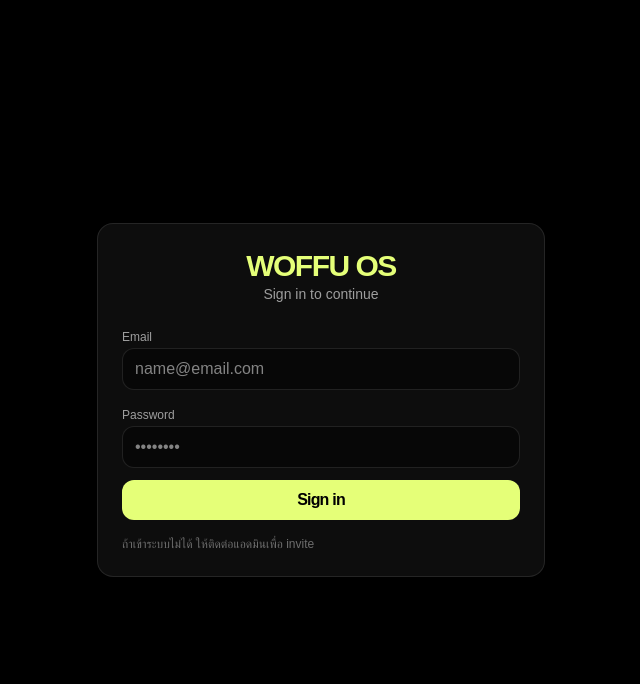
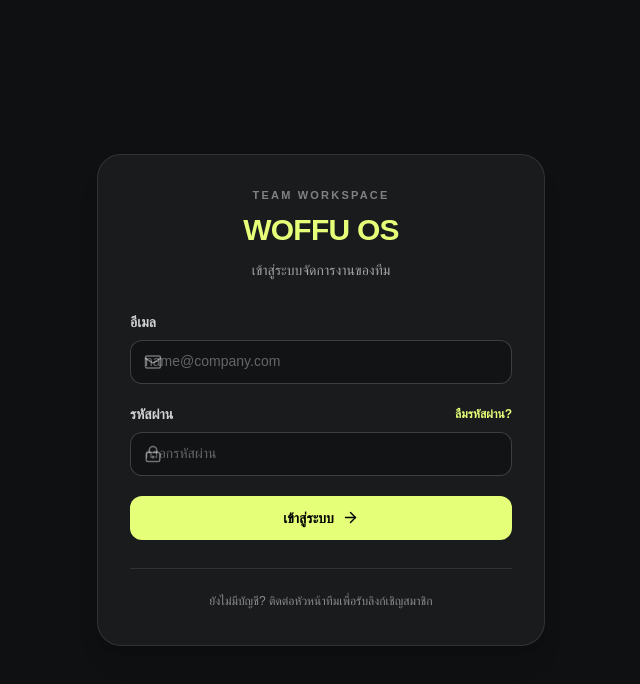
Before and after one commit to owenvader710/woffu, a Next.js app: page /login in a window 1280 px wide. Shown: the top 684 px of the page, without its empty margins (319-959 px from the left). Built offline with nearby package versions, Linux system fonts and the light colour scheme.

Commit message:
feat(auth): refresh Thai login UI and add forgot-password link

```diff
--- a/app/(auth)/login/page.tsx
+++ b/app/(auth)/login/page.tsx
@@ -1,8 +1,9 @@
-// app/login/page.tsx
 "use client";
 
-import { useState } from "react";
+import { useState, type FormEvent } from "react";
+import Link from "next/link";
 import { useRouter } from "next/navigation";
+import { LockKeyhole, Mail, ArrowRight } from "lucide-react";
 
 export default function LoginPage() {
   const router = useRouter();
@@ -11,8 +12,9 @@ export default function LoginPage() {
   const [loading, setLoading] = useState(false);
   const [err, setErr] = useState<string | null>(null);
 
-  async function onSubmit(e: React.FormEvent) {
+  async function onSubmit(e: FormEvent<HTMLFormElement>) {
     e.preventDefault();
+    if (loading) return;
     setErr(null);
     setLoading(true);
 
@@ -20,73 +22,69 @@ export default function LoginPage() {
       const res = await fetch("/api/login", {
         method: "POST",
         headers: { "Content-Type": "application/json" },
-        body: JSON.stringify({ email, password }),
+        body: JSON.stringify({ email: email.trim(), password }),
       });
-
-      if (!res.ok) {
-        const j = await res.json().catch(() => ({}));
-        throw new Error(j?.error || "Login failed");
-      }
-
-      router.push("/dashboard");
+      const result = await res.json().catch(() => ({}));
+      if (!res.ok) throw new Error(result.error || "ไม่สามารถเข้าสู่ระบบได้");
+      router.replace("/dashboard");
       router.refresh();
-    } catch (e: any) {
-      setErr(e?.message || "Login failed");
+    } catch (e: unknown) {
+      setErr(e instanceof Error ? e.message : "ไม่สามารถเข้าสู่ระบบได้");
     } finally {
       setLoading(false);
     }
   }
 
   return (
-    <div className="min-h-screen bg-black text-white flex items-center justify-center px-4">
-      <div className="w-full max-w-md rounded-2xl border border-white/10 bg-white/5 p-6 shadow-lg">
-        <div className="mb-5">
-          <div className="text-3xl font-black tracking-tighter text-[#e5ff78] text-center">WOFFU OS</div>
-          <div className="text-sm text-white/60 text-center">Sign in to continue</div>
+    <main className="flex min-h-screen items-center justify-center bg-[#0e1011] px-4 py-10 text-white">
+      <section className="w-full max-w-md rounded-[24px] border border-white/10 bg-[#191b1d] p-6 shadow-xl sm:p-8">
+        <div className="mb-8 text-center">
+          <p className="text-[11px] font-semibold tracking-[0.2em] text-white/45">TEAM WORKSPACE</p>
+          <h1 className="mt-2 text-3xl font-extrabold tracking-tight text-[#e5ff78]">WOFFU OS</h1>
+          <p className="mt-3 text-sm text-white/60">เข้าสู่ระบบจัดการงานของทีม</p>
         </div>
 
-        <form onSubmit={onSubmit} className="space-y-3">
-          <div className="space-y-1">
-            <label className="text-xs text-white/60">Email</label>
-            <input
-              className="w-full rounded-xl bg-black/40 border border-white/10 px-3 py-2 outline-none focus:border-white/30"
-              value={email}
-              onChange={(e) => setEmail(e.target.value)}
-              placeholder="name@email.com"
-              autoComplete="email"
-            />
+        <form onSubmit={onSubmit} className="space-y-5">
+          <div>
+            <label htmlFor="login-email" className="mb-2 block text-sm font-semibold text-white/80">อีเมล</label>
+            <div className="relative">
+              <Mail size={18} aria-hidden="true" className="pointer-events-none absolute left-3.5 top-1/2 -translate-y-1/2 text-white/40" />
+              <input id="login-email" type="email" required autoComplete="username"
+                value={email} onChange={e => setEmail(e.target.value)}
+                placeholder="name@company.com"
+                className="woffu-input-simple pl-11" />
+            </div>
+          </div>
+          <div>
+            <div className="mb-2 flex items-center justify-between gap-2">
+              <label htmlFor="login-password" className="text-sm font-semibold text-white/80">รหัสผ่าน</label>
+              <Link href="/forgot-password"
+                className="woffu-focus-ring rounded text-xs font-semibold text-[#e5ff78] hover:underline">
+                ลืมรหัสผ่าน?
+              </Link>
+            </div>
+            <div className="relative">
+              <LockKeyhole size={18} aria-hidden="true" className="pointer-events-none absolute left-3.5 top-1/2 -translate-y-1/2 text-white/40" />
+              <input id="login-password" type="password" required autoComplete="current-password"
+                value={password} onChange={e => setPassword(e.target.value)}
+                placeholder="กรอกรหัสผ่าน" className="woffu-input-simple pl-11" />
+            </div>
           </div>
 
-          <div className="space-y-1">
-            <label className="text-xs text-white/60">Password</label>
-            <input
-              className="w-full rounded-xl bg-black/40 border border-white/10 px-3 py-2 outline-none focus:border-white/30"
-              value={password}
-              onChange={(e) => setPassword(e.target.value)}
-              placeholder="••••••••"
-              type="password"
-              autoComplete="current-password"
-            />
-          </div>
+          {err && (
+            <div role="alert" className="rounded-xl border border-red-400/25 bg-red-400/10 p-3 text-sm text-red-200">{err}</div>
+          )}
 
-          {err ? (
-            <div className="rounded-xl border border-red-500/30 bg-red-500/10 px-3 py-2 text-sm text-red-200">
-              {err}
-            </div>
-          ) : null}
-
-          <button
-            disabled={loading}
-            className="w-full rounded-xl bg-[#e5ff78] tracking-tighter text-black py-2 font-semibold disabled:opacity-60"
-          >
-            {loading ? "Signing in..." : "Sign in"}
+          <button type="submit" disabled={loading}
+            className="woffu-focus-ring flex min-h-11 w-full items-center justify-center gap-2 rounded-xl bg-[#e5ff78] px-4 py-3 text-sm font-bold text-black transition hover:bg-[#daef83] disabled:opacity-60">
+            {loading ? "กำลังเข้าสู่ระบบ..." : <>เข้าสู่ระบบ <ArrowRight size={17} aria-hidden="true" /></>}
           </button>
         </form>
 
-        <div className="mt-4 text-xs text-white/40">
-          ถ้าเข้าระบบไม่ได้ ให้ติดต่อแอดมินเพื่อ invite
-        </div>
-      </div>
-    </div>
+        <p className="mt-7 border-t border-white/10 pt-5 text-center text-xs leading-6 text-white/50">
+          ยังไม่มีบัญชี? ติดต่อหัวหน้าทีมเพื่อรับลิงก์เชิญสมาชิก
+        </p>
+      </section>
+    </main>
   );
 }
```
